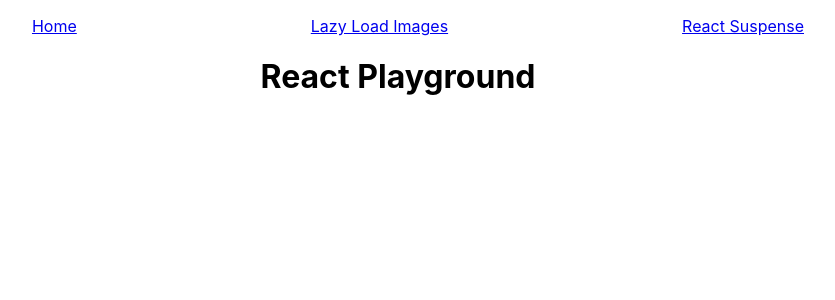
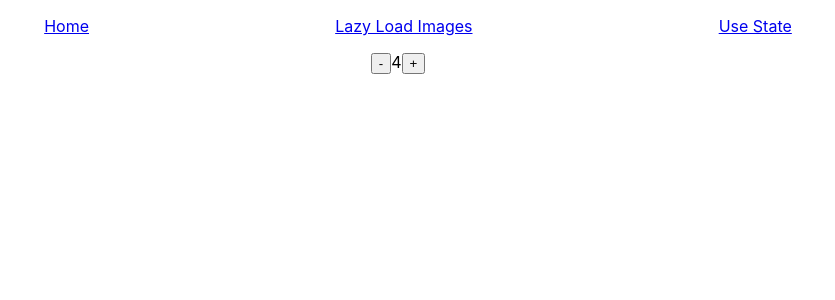
Before and after one commit to azharimm/react-playground, a React (Create React App) app: page /use-state in a window 1280 px wide. Shown: the top 300 px of the page, without its empty margins (242-1077 px from the left). Built offline with nearby package versions, Linux system fonts and the light colour scheme; no server answers.

Commit message:
^ use State

```diff
--- a/package.json
+++ b/package.json
@@ -7,8 +7,8 @@
     "@testing-library/react": "^11.2.2",
     "@testing-library/user-event": "^12.6.0",
     "axios": "^0.21.1",
-    "react": "^17.0.1",
-    "react-dom": "^17.0.1",
+    "react": "0.0.0-experimental-3310209d0",
+    "react-dom": "0.0.0-experimental-3310209d0",
     "react-lazy-load-image-component": "^1.5.1",
     "react-router-dom": "^5.2.0",
     "react-scripts": "4.0.1",
--- a/src/App.css
+++ b/src/App.css
@@ -4,6 +4,10 @@
     justify-content: space-evenly;
 }
 
+.center {
+    justify-content: centers;
+}
+
 .text-center {
     text-align: center;
 }
--- a/src/App.js
+++ b/src/App.js
@@ -3,7 +3,7 @@ import { BrowserRouter as Router, Switch, Route } from "react-router-dom";
 import Navbar from './components/Navbar'
 import Home from './pages/Home'
 import Lazyloading from './pages/LazyLoading'
-import Suspense from "./pages/Suspense";
+import UseStatePage from './pages/useStatePage'
 
 import "./App.css";
 
@@ -16,8 +16,8 @@ function App() {
                     <Route path="/lazy-load-images">
                         <Lazyloading />
                     </Route>
-                    <Route path="/suspense">
-                        <Suspense />
+                    <Route path="/use-state">
+                        <UseStatePage />
                     </Route>
                     <Route path="/">
                         <Home />
--- a/src/components/Navbar.js
+++ b/src/components/Navbar.js
@@ -12,7 +12,7 @@ const Navbar = (props) => {
                     <Link to="/lazy-load-images">Lazy Load Images</Link>
                 </li>
                 <li>
-                    <Link to="/suspense">React Suspense</Link>
+                    <Link to="/use-state">Use State</Link>
                 </li>
             </ul>
         </nav>
--- a/src/pages/Suspense.js
+++ /dev/null
@@ -1,11 +0,0 @@
-import React from 'react'
-
-const Suspense = (props) => {
-    return (
-        <div>
-            <h1>Hello World!</h1>
-        </div>
-    )
-}
-
-export default Suspense
--- /dev/null
+++ b/src/pages/useStatePage.js
@@ -0,0 +1,23 @@
+import React, { useState } from "react";
+
+const UseStatePage = (props) => {
+    const [count, setCount] = useState(4);
+
+    function decrementCount() {
+        setCount(prevCount => prevCount - 1)
+    }
+
+    function incrementCount() {
+        setCount(prevCount => prevCount + 1)
+    }
+
+    return (
+        <div className="text-center">
+            <button onClick={decrementCount}>-</button>
+            <span>{count}</span>
+            <button onClick={incrementCount}>+</button>
+        </div>
+    );
+};
+
+export default UseStatePage;
```
Also changed, not shown: 2 other files (tests, documents, lock files or other folders).
